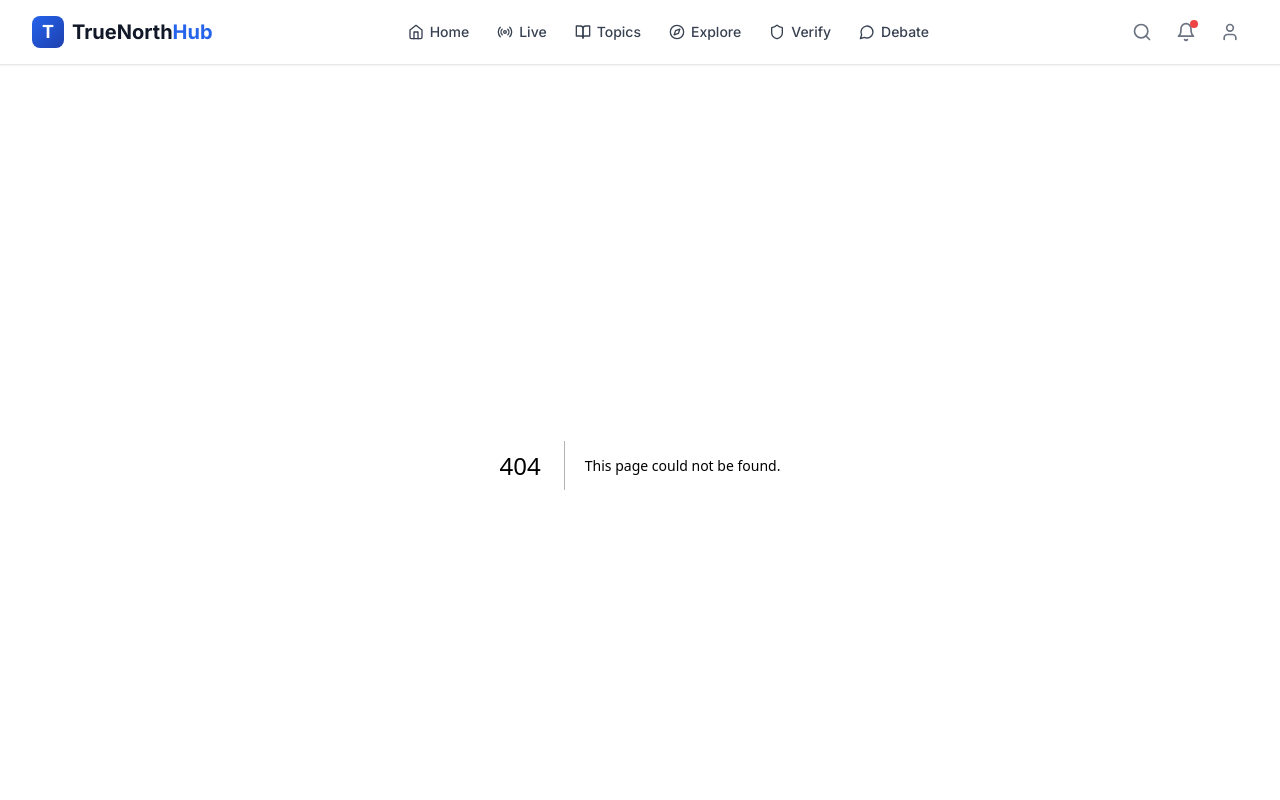
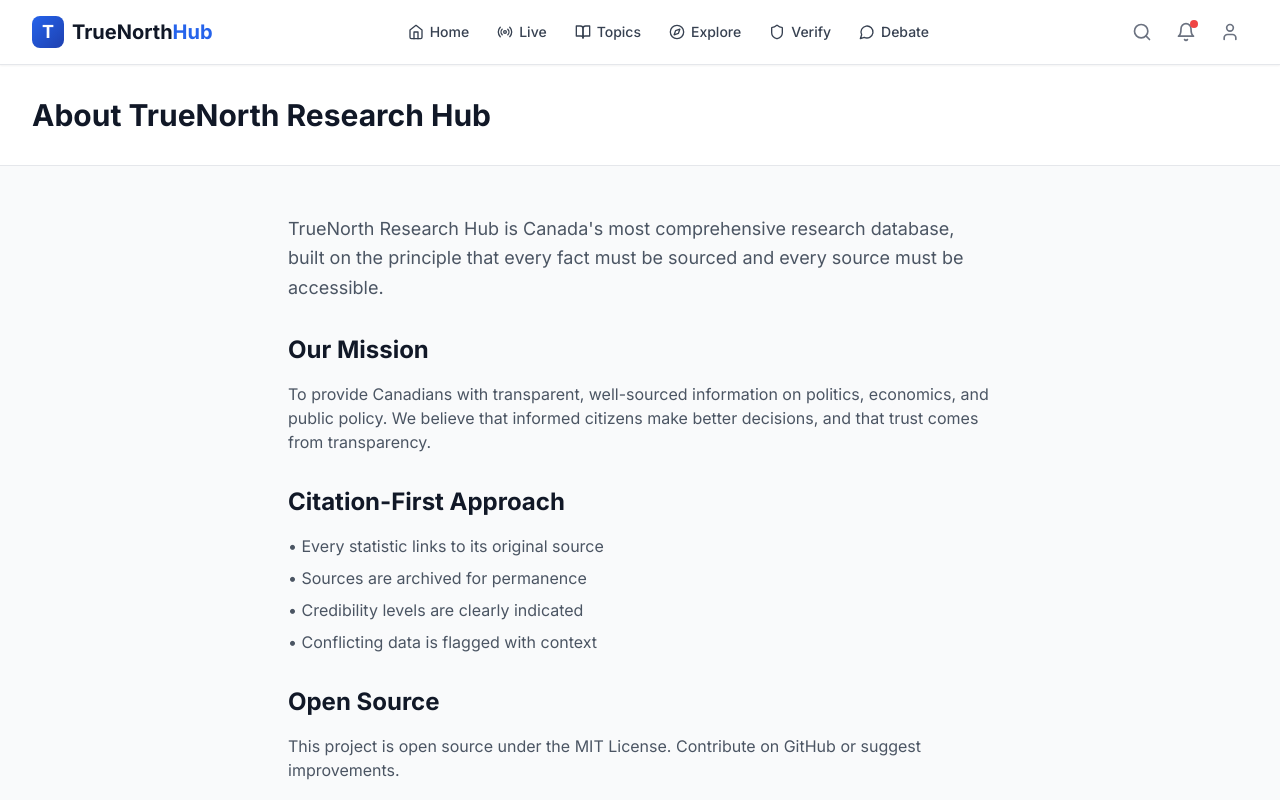
Before and after one commit to CivicIntelCanada/TrueNorthResearchHub, a Next.js app: page /about in a window 1280 px wide. Before the commit this address had no page. Shown: the top 800 px of the page. Built offline with nearby package versions, Linux system fonts and the light colour scheme.

Commit message:
Add src/app/about/page.tsx

```diff
--- /dev/null
+++ b/src/app/about/page.tsx
@@ -0,0 +1,39 @@
+export default function AboutPage() {
+  return (
+    <div className="min-h-screen bg-gray-50">
+      <div className="bg-white border-b">
+        <div className="max-w-7xl mx-auto px-4 sm:px-6 lg:px-8 py-8">
+          <h1 className="text-3xl font-bold text-gray-900">About TrueNorth Research Hub</h1>
+        </div>
+      </div>
+
+      <div className="max-w-3xl mx-auto px-4 sm:px-6 lg:px-8 py-12">
+        <div className="prose prose-blue max-w-none">
+          <p className="text-lg text-gray-600 leading-relaxed">
+            TrueNorth Research Hub is Canada's most comprehensive research database, built on the principle
+            that every fact must be sourced and every source must be accessible.
+          </p>
+
+          <h2 className="text-2xl font-bold text-gray-900 mt-8 mb-4">Our Mission</h2>
+          <p className="text-gray-600">
+            To provide Canadians with transparent, well-sourced information on politics, economics, and public policy.
+            We believe that informed citizens make better decisions, and that trust comes from transparency.
+          </p>
+
+          <h2 className="text-2xl font-bold text-gray-900 mt-8 mb-4">Citation-First Approach</h2>
+          <ul className="space-y-2 text-gray-600">
+            <li>• Every statistic links to its original source</li>
+            <li>• Sources are archived for permanence</li>
+            <li>• Credibility levels are clearly indicated</li>
+            <li>• Conflicting data is flagged with context</li>
+          </ul>
+
+          <h2 className="text-2xl font-bold text-gray-900 mt-8 mb-4">Open Source</h2>
+          <p className="text-gray-600">
+            This project is open source under the MIT License. Contribute on GitHub or suggest improvements.
+          </p>
+        </div>
+      </div>
+    </div>
+  );
+}
```
